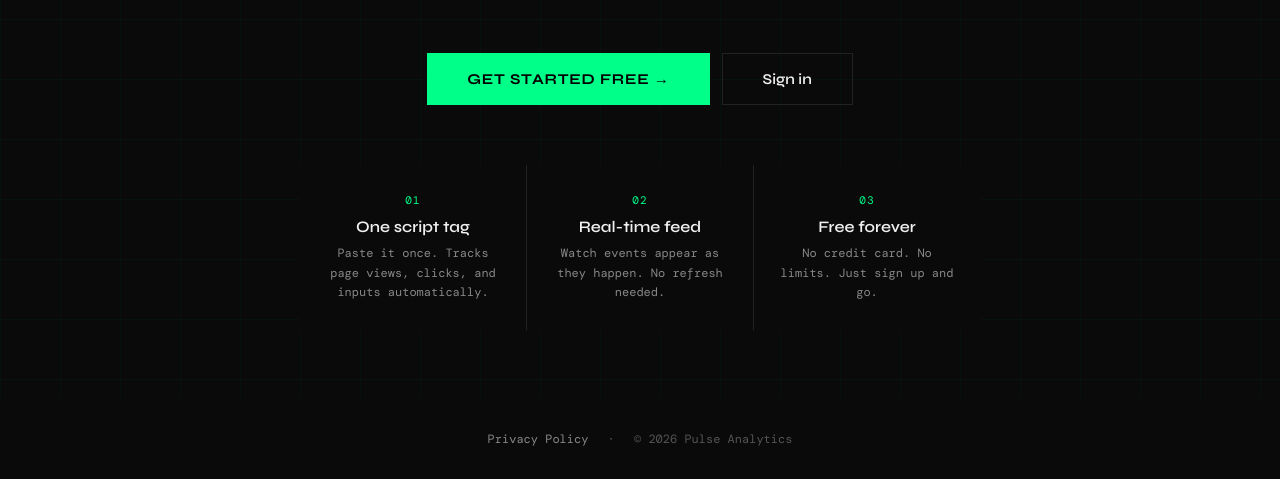
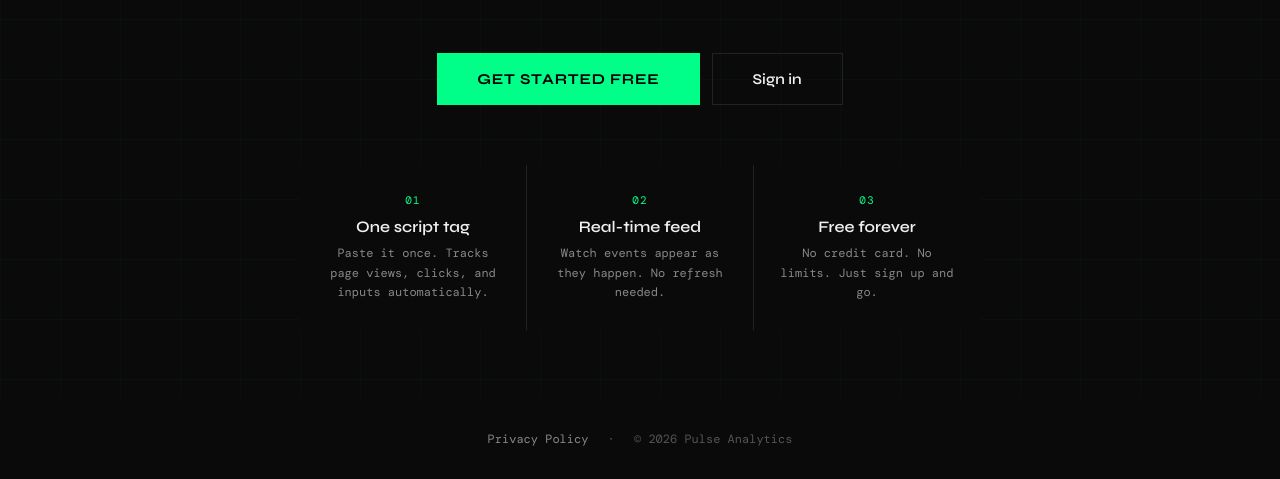
Before and after one commit to minhtruongg/pulse-app, a plain HTML site: page frontend/public/index.html in a window 1280 px wide. Shown: the part 401-880 px from the top of the page. Drawn offline with nearby package versions, Linux system fonts and the light colour scheme; a web font is replaced by a local one.

Commit message:
fix the "get started" button

```diff
--- a/frontend/public/index.html
+++ b/frontend/public/index.html
@@ -22,7 +22,7 @@
       <h1>Know what users<br><span>actually do.</span></h1>
       <p class="sub">One script tag. Real-time event tracking. No config, no noise. Just the truth about your users.</p>
       <div style="display:flex;gap:12px;justify-content:center;">
-        <button class="btn-primary" style="width:auto;padding:16px 40px;" onclick="UI.showPage('signup')">Get started free →</button>
+        <button class="btn-primary" style="width:auto;padding:16px 40px;" onclick="UI.showPage('signup')">Get started free</button>
         <button class="btn-outline" onclick="UI.showPage('login')">Sign in</button>
       </div>
       <div class="features">
```
